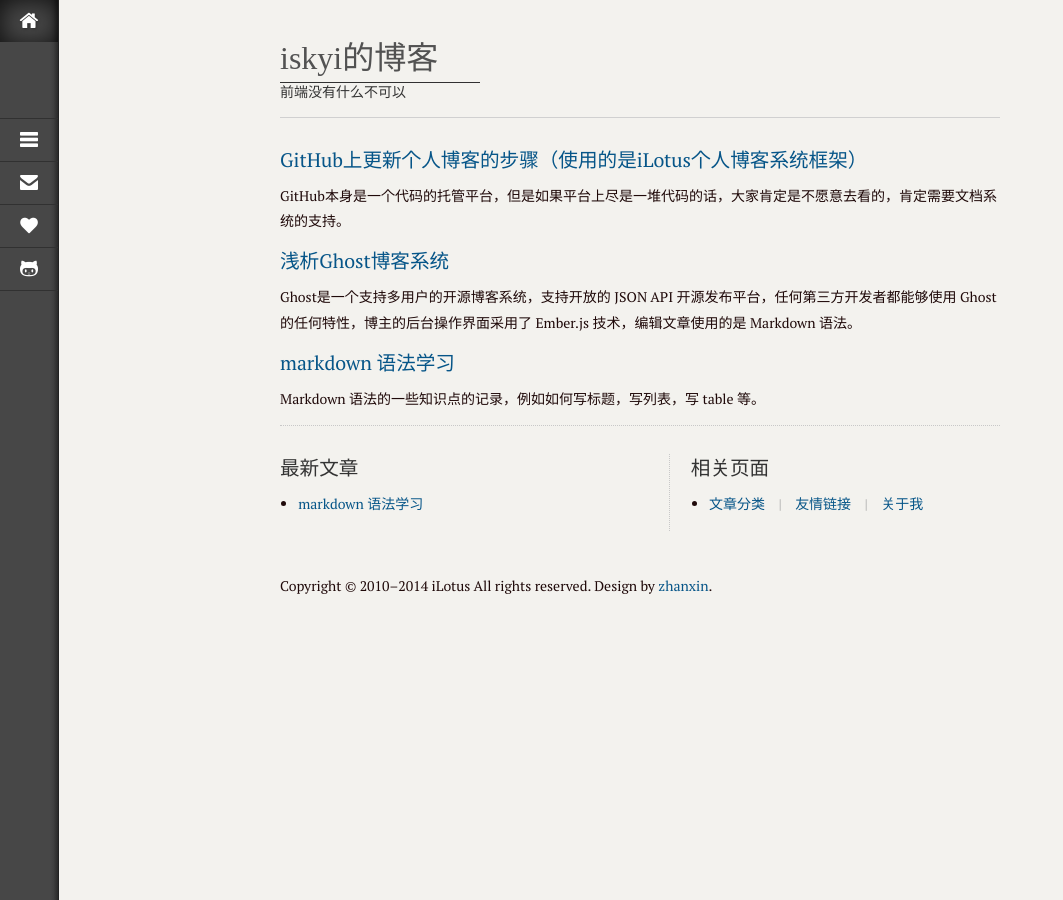
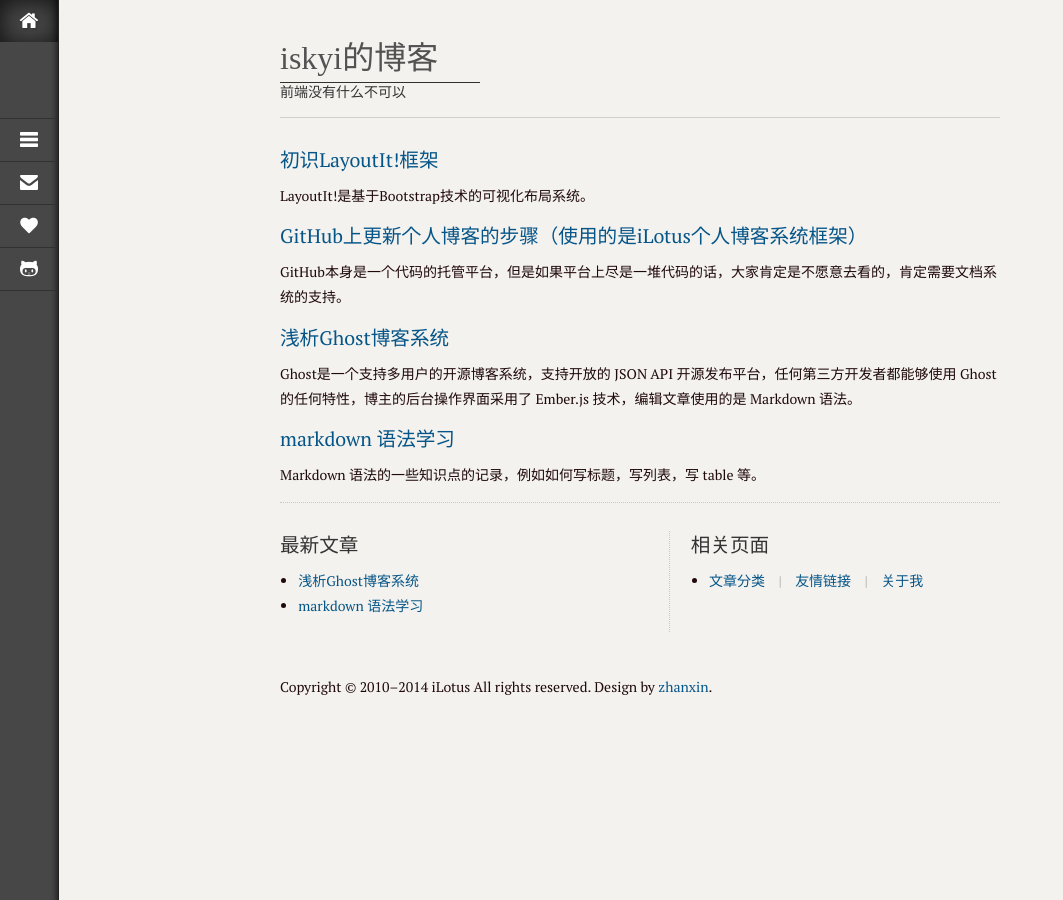
Before and after one commit to sky315sky/blog, a Jekyll site: the page built from index.html, in a window 1280 px wide. Shown: the whole page, without its empty margins (0-1063 px from the left). Built offline with Jekyll 4.4.1, drawn with Linux system fonts in a browser that asks for light colours; Markdown is read by kramdown in place of the engine named in the settings; the list of posts is cut into pages by our own code.

Commit message:
first commit

```diff
--- /dev/null
+++ b/_posts/2014-09-02-003.md
@@ -0,0 +1,73 @@
+---
+layout: post
+title: 初识LayoutIt!框架
+description: LayoutIt!是基于Bootstrap技术的可视化布局系统。
+keywords: Ghost JSON API Ember.js Markdown
+---
+
+LayoutIt!框架可以实现在线通过拖放排序的方式，排版布局html前端页面，自动生成html5代码。LayoutIt!是基于Bootstrap技术的可视化布局系统。
+
+---
+
+#功能特点
+
+* 1、通过拖放动作将Bootstrap风格的组件加入到你的个人设计里。
+
+* 2、轻松地整合进任何编程语言，你只需下载生成的HTML源码就可进一步开展代码设计。
+
+* 3、在已生成的专业标准的HTML代码里，可以通过嵌入变量或循环等脚本来满足你任何需求!
+
+* 4、**可以使你所有的设计具备响应式CSS和自适应布局的特性**
+
+通过‘http://www.bootcss.com/p/layoutit/’可以直接在线体验LayoutIt!框架的强大之处
+
+##直接[点击](http://www.bootcss.com/p/layoutit/)打开编辑器页面；
+##开始拖放组件，设计页面；
+##点击页面上方的‘预览’按钮，右键页面空白处，选择‘网页另存为’，即可将网页源代码保存到本机；
+##用编辑器打开html页面，将下面div删除，并保存即可；
+    <div  class="navbar navbar-inverse navbar-fixed-top">
+	  <div  class="navbar-inner">
+		<div  class="container-fluid">
+		  <button  data-target=".nav-collapse"  data-toggle="collapse"  class="btn btn-navbar"  type="button"> <span  class="icon-bar"></span> <span  class="icon-bar"></span> <span  class="icon-bar"></span> </button>
+		  <a  class="brand"  href="http://www.bootcss.com/p/layoutit/#"><img  src="./Bootstrap可视化布局系统_files/favicon.png"> 可视化布局<span  class="label">BETA</span></a>
+		  <div  class="nav-collapse collapse">
+			<ul  class="nav"  id="menu-layoutit">
+			  <li  class="divider-vertical"></li>
+			  <li>
+				<div  class="btn-group"  data-toggle="buttons-radio">
+				  <button  type="button"  id="edit"  class="btn btn-primary"><i  class="icon-edit icon-white"></i>编辑</button>
+				  <button  type="button"  class="btn btn-primary"  id="devpreview"><i  class="icon-eye-close icon-white"></i>布局编辑</button>
+				  <button  type="button"  class="btn btn-primary active"  id="sourcepreview"><i  class="icon-eye-open icon-white"></i>预览</button>
+				</div>
+				<div  class="btn-group">
+				  <button  type="button"  class="btn btn-primary"  data-target="#downloadModal"  rel="/build/downloadModal"  role="button"  data-toggle="modal"><i  class="icon-chevron-down icon-white"></i>下载</button>
+				  <button  class="btn btn-primary"  href="/share/index"  role="button"  data-toggle="modal"  data-target="#shareModal"><i  class="icon-share icon-white"></i>保存</button>
+				  <button  class="btn btn-primary"  href="#clear"  id="clear"><i  class="icon-trash icon-white"></i>清空</button>
+				</div>
+				<div  class="btn-group">
+									<button  class="btn btn-primary"  href="#undo"  id="undo"><i  class="icon-arrow-left icon-white"></i>撤销</button>
+									<button  class="btn btn-primary"  href="#redo"  id="redo"><i  class="icon-arrow-right icon-white"></i>重做</button>
+				</div>
+			  </li>
+			</ul>
+			<ul  class="nav pull-right">
+			  <li><a  href="http://www.bootcss.com/">网站首页</a></li>
+					  <li>
+					  <div  class="btn-group">
+					  <span><iframe  class="github-btn"  src="./Bootstrap可视化布局系统_files/github-btn(1).htm"  allowtransparency="true"  frameborder="0"  scrolling="0"  width="80px"  height="20px"></iframe></span>
+					  <span><iframe  class="github-btn"  src="./Bootstrap可视化布局系统_files/github-btn.htm"  allowtransparency="true"  frameborder="0"  scrolling="0"  width="80px"  height="20px"></iframe></span>
+					  </div>
+					  </li>
+			  </ul>
+		  </div>
+
+		</div>
+	  </div>
+	</div>
+---
+
+
+<!-- UY BEGIN -->
+<div id="uyan_frame"></div>
+<script type="text/javascript" src="http://v2.uyan.cc/code/uyan.js?uid=1963116"></script>
+<!-- UY END -->
```
Also changed, not shown: _posts/2014-09-02-002.md (+2 -1 lines).
